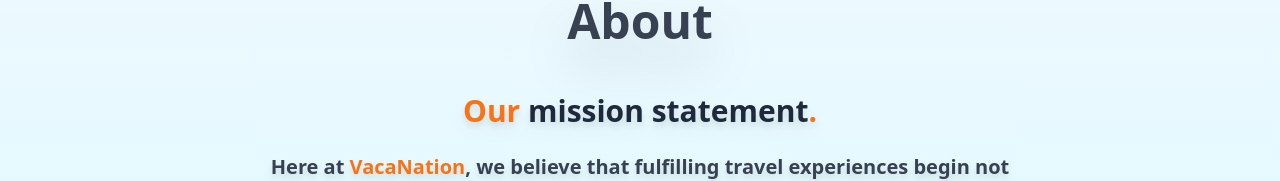
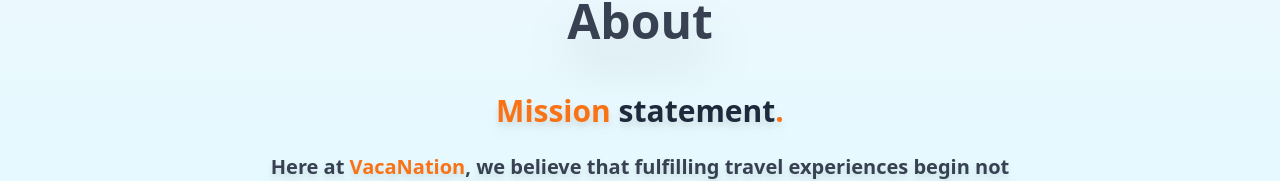
Before and after one commit to F-R-R-B/vacation-nation-frontend, a React (Create React App) app: page /about in a window 1280 px wide. Shown: the part 111-292 px from the top of the page. Built offline with nearby package versions, Linux system fonts and the light colour scheme; no server answers; what tw-elements would draw is missing.

Commit message:
change search button text

```diff
--- a/src/components/About.js
+++ b/src/components/About.js
@@ -9,7 +9,7 @@ class About extends Component {
           <h1 className="mt-8 mb-12 font-extrabold text-5xl text-gray-700 drop-shadow-2xl">About</h1>
           <div className="text-center">
           <h2 className="mb-6 font-bold text-3xl text-slate-800 drop-shadow-lg">
-              <span className="text-orange-500">Our</span> mission statement<span className="text-orange-500">.</span>
+              <span className="text-orange-500">Mission</span> statement<span className="text-orange-500">.</span>
           </h2>
           <p class="font-semibold text-xl text-gray-700 mb-10 drop-shadow-lg">Here at <span className="text-orange-500">VacaNation</span>, we believe that fulfilling travel experiences begin not only with choosing the right destination, but having the right state of mind.</p>
           <h2 className="mb-6 font-bold text-3xl text-slate-800 drop-shadow-lg">
--- a/src/components/SearchForm.js
+++ b/src/components/SearchForm.js
@@ -70,7 +70,7 @@ class Main extends Component {
                 <button
                   type="submit"
                   className="w-full px-6 py-3 bg-sky-700 text-white font-medium text-xs leading-tight uppercase rounded shadow-md hover:bg-sky-800 hover:shadow-lg focus:bg-sky-800 focus:shadow-lg focus:outline-none focus:ring-0 active:bg-sky-900 active:shadow-lg transition duration-150 ease-in-out">
-                  GET VACATED
+                  EXPLORE
                 </button>
               </div>
             </div>
```
